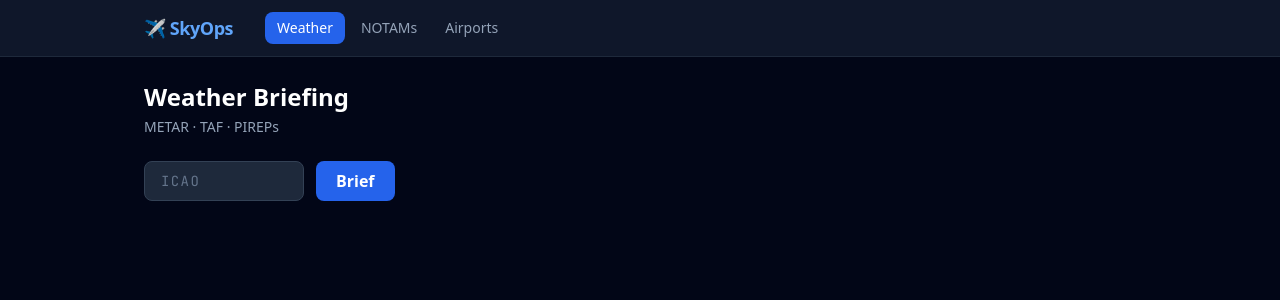
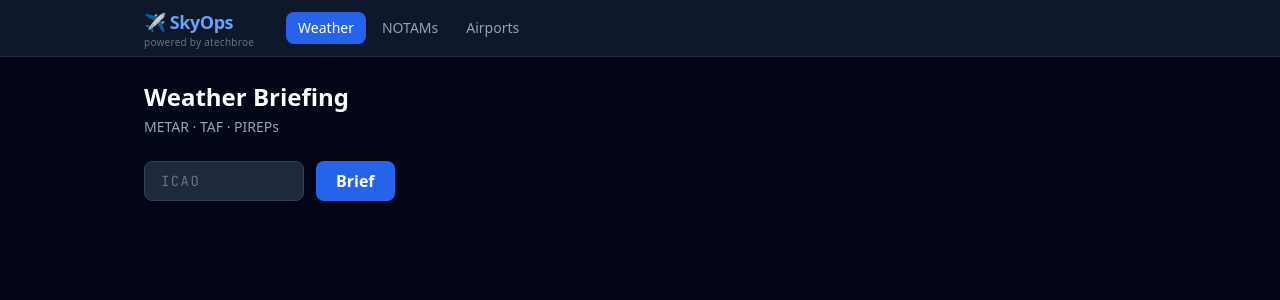
Before and after one commit to a-tech-broe/SkyOps, a React (Vite) app in the folder app/web/: page /weather in a window 1280 px wide. Shown: the top 300 px of the page. Built offline with nearby package versions, Linux system fonts and the light colour scheme.

Commit message:
Update NavBar.tsx

```diff
--- a/app/web/src/components/NavBar.tsx
+++ b/app/web/src/components/NavBar.tsx
@@ -10,9 +10,14 @@
   return (
     <nav className="bg-slate-900 border-b border-slate-800">
       <div className="container mx-auto px-4 max-w-5xl flex items-center h-14 gap-8">
-        <span className="text-blue-400 font-bold text-lg tracking-tight">
-          ✈ SkyOps
-        </span>
+        <div className="flex flex-col leading-tight">
+          <span className="text-blue-400 font-bold text-lg tracking-tight">
+            ✈ SkyOps
+          </span>
+          <span className="text-slate-500 text-[10px] tracking-wide">
+            powered by atechbroe
+          </span>
+        </div>
         <div className="flex gap-1">
           {links.map(({ to, label }) => (
             <NavLink
```
